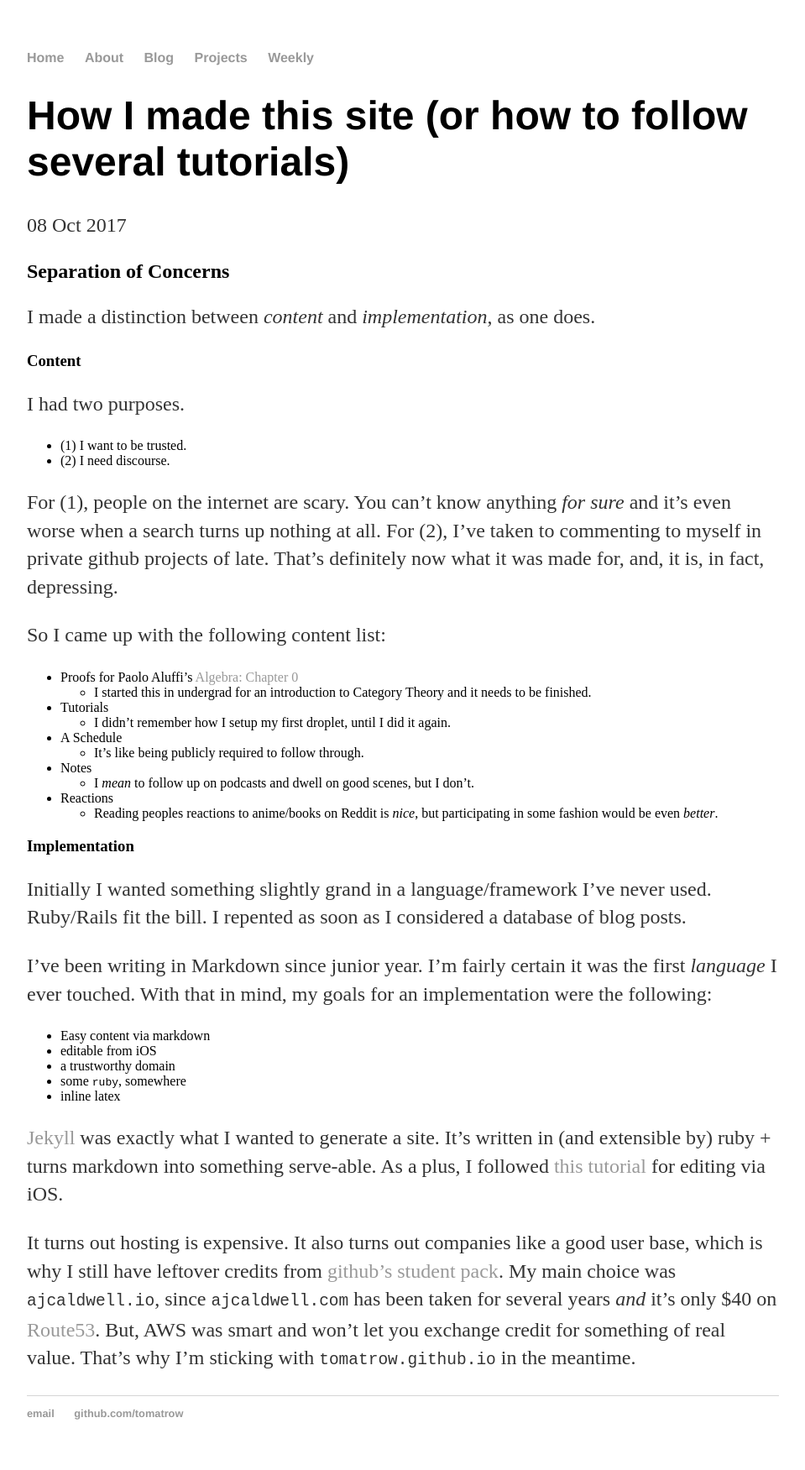
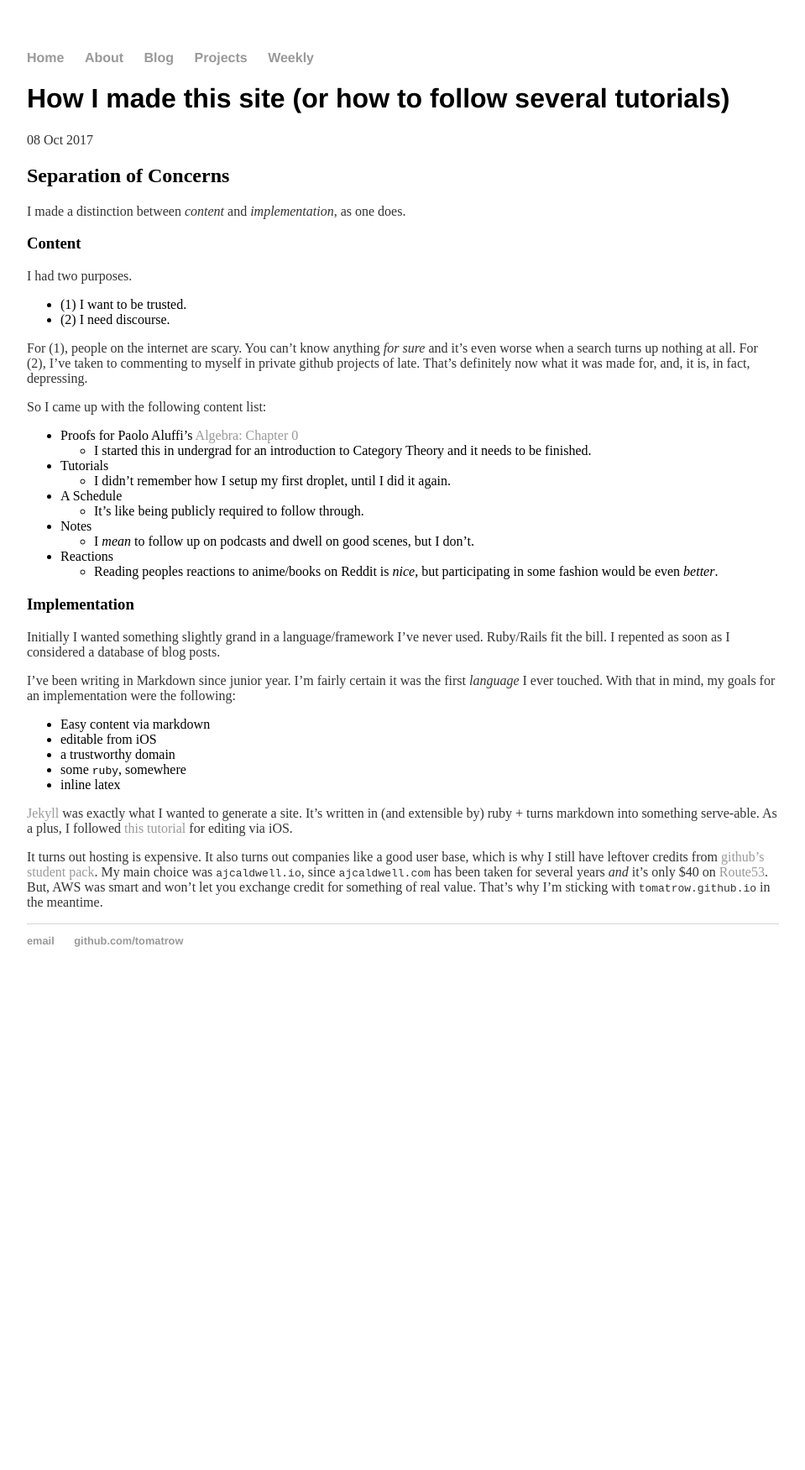
Before and after one commit to tomatrow/tomatrow.github.io, a Jekyll site: the page built from _posts/2017-10-08-inital-blog-setup.md, in a window 1280 px wide. Shown: the whole page at 84% size, without its empty margins (160-1119 px from the left). Built offline with Jekyll 4.4.1, drawn with Linux system fonts in a browser that asks for light colours; after the commit the page ends 1188 px from its top, so only the background shows below that.

Commit message:
Removed some custom font sizes.

```diff
--- a/_sass/_base.scss
+++ b/_sass/_base.scss
@@ -1,4 +1,5 @@
 $font-stack: Helvetica, Arial, Sans-Serif;
+$normal-font-size: 1.5em;
 
 body {
     margin: 60px auto;
@@ -22,12 +23,10 @@ a:hover {
     text-decoration: underline;
 }
 h1 {
-    font-size: 3em;
     font-family: $font-stack;
 }
 p {
-    font-size: 1.5em;
-    line-height: 1.4em;
+    // line-height: 1.4em;
     color: #333;
 }
 footer {
@@ -37,7 +36,7 @@ footer {
 
 ul.posts {
     margin: 20px auto 40px;
-    font-size: 1.5em;
+    // font-size: 1.5em;
 }
 
 ul.posts li {
```
